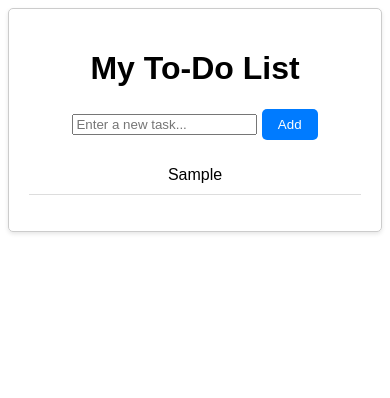
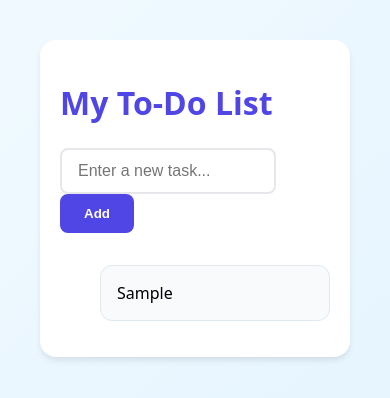
Before and after one commit to zaber-dev/SimpleTodoWebApp, a plain HTML site: page index.html in a window 390 px wide. Both pictures are taken after typing "Sample" into the empty fields and a click on the button "Add". Drawn offline with Linux system fonts and the light colour scheme.

Commit message:
Update style.css

```diff
--- a/style.css
+++ b/style.css
@@ -1,32 +1,143 @@
+ /* Previous styles remain the same until li */
+ :root {
+    --primary: #4f46e5;
+    --success: #16a34a;
+    --danger: #dc2626;
+    --shadow: 0 4px 6px -1px rgb(0 0 0 / 0.1);
+}
+
 body {
-    font-family: Arial, sans-serif;
-    text-align: center;
+    font-family: system-ui, -apple-system, sans-serif;
+    background: linear-gradient(135deg, #f0f9ff 0%, #e0f2fe 100%);
+    min-height: 100vh;
+    margin: 0;
+    padding: 20px;
 }
 
 .container {
-    margin: auto;
-    max-width: 400px;
-    padding: 20px;
-    border: 1px solid #ccc;
-    border-radius: 5px;
-    box-shadow: 0 2px 4px rgba(0, 0, 0, 0.1);
+    max-width: 600px;
+    margin: 40px auto;
+    padding: 32px;
+    border-radius: 16px;
+    background: white;
+    box-shadow: var(--shadow);
+}
+
+h1 {
+    color: var(--primary);
+    font-size: 2rem;
+    margin-bottom: 1.5rem;
+    font-weight: 700;
+}
+
+input[type="text"] {
+    width: calc(100% - 120px);
+    padding: 12px 16px;
+    border: 2px solid #e5e7eb;
+    border-radius: 8px;
+    font-size: 1rem;
+    transition: border-color 0.2s;
+}
+
+input[type="text"]:focus {
+    outline: none;
+    border-color: var(--primary);
+    box-shadow: 0 0 0 3px rgba(79, 70, 229, 0.1);
+}
+
+button {
+    padding: 12px 24px;
+    border-radius: 8px;
+    font-weight: 600;
+    transition: all 0.2s;
+}
+
+#addButton {
+    background: var(--primary);
+    color: white;
+    border: none;
+}
+
+#addButton:hover {
+    background: #4338ca;
+    transform: translateY(-1px);
 }
 
 ul {
-    list-style-type: none;
-    padding: 0;
+    margin-top: 2rem;
 }
 
 li {
-    padding: 10px;
-    border-bottom: 1px solid #ddd;
+    display: flex;
+    justify-content: space-between;
+    align-items: center;
+    padding: 16px;
+    border-radius: 12px;
+    background: #f8fafc;
+    margin-bottom: 12px;
+    border: 1px solid #e2e8f0;
+    transition: all 0.3s;
 }
 
-button {
-    background-color: #007BFF;
+li:hover {
+    transform: translateX(4px);
+    box-shadow: var(--shadow);
+}
+
+li.completed {
+    background: #f0fdf4;
+    border-color: #86efac;
+}
+
+.task-text {
+    font-size: 1.1rem;
+    color: #1e293b;
+    margin-right: 16px;
+}
+
+li.completed .task-text {
+    text-decoration: line-through;
+    color: #64748b;
+}
+
+.action-buttons {
+    display: flex;
+    gap: 8px;
+}
+
+.action-buttons button {
+    padding: 8px 16px;
+    font-size: 0.875rem;
+    margin: 0;
+}
+
+.complete-button {
+    background: var(--success);
     color: white;
     border: none;
-    padding: 8px 16px;
-    border-radius: 5px;
-    cursor: pointer;
 }
+
+.complete-button:hover {
+    background: #15803d;
+}
+
+.delete-button {
+    background: var(--danger);
+    color: white;
+    border: none;
+}
+
+.delete-button:hover {
+    background: #b91c1c;
+}
+
+@media (max-width: 480px) {
+    .container {
+        padding: 20px;
+        margin: 20px;
+    }
+
+    input[type="text"] {
+        width: calc(100% - 90px);
+    }
+}
```
